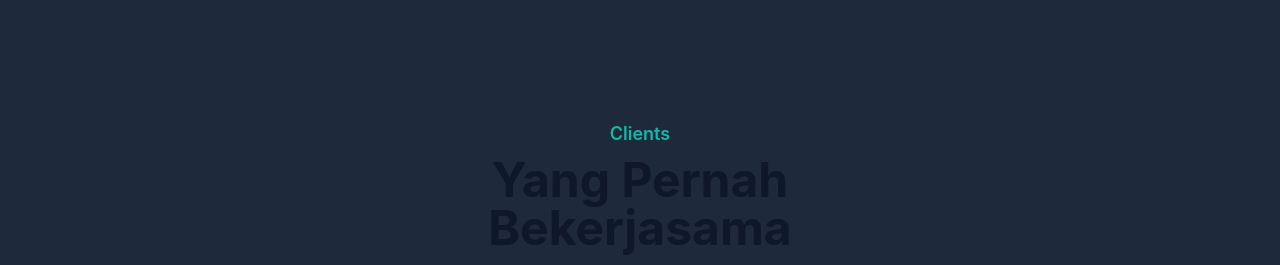
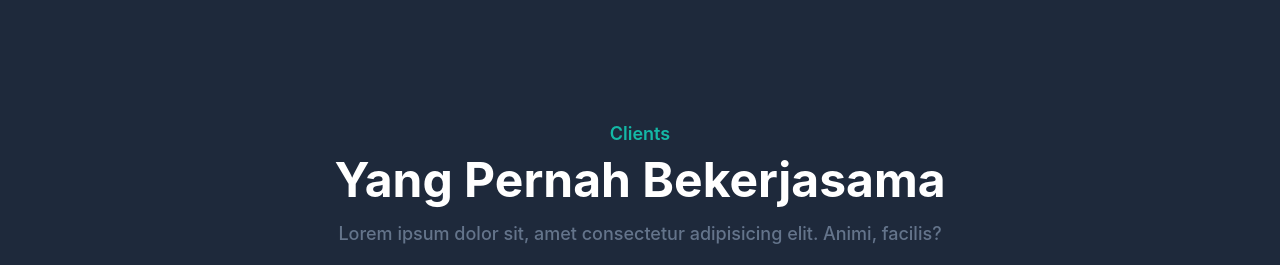
Before and after one commit to irhambahtiar/portfolio-tailwind-css, a website: page index.html in a window 1280 px wide. Shown: the part 2590-2855 px from the top of the page. Drawn offline with Linux system fonts and the light colour scheme.

Commit message:
update clients section

```diff
--- a/index.html
+++ b/index.html
@@ -231,9 +231,9 @@
   <section id="clients" class="bg-slate-800 pt-36 pb-32">
     <div class="container">
       <div class="w-full px-4">
-        <div class="mx-auto mb-16 max-w-xl text-center">
+        <div class="mx-auto mb-16 text-center">
           <h4 class="mb-2 text-lg font-semibold text-primary">Clients</h4>
-            <h2 class="mb-4 text-3xl font-bold text-dark sm:text-4xl lg:text-5xl">Yang Pernah Bekerjasama</h2>
+            <h2 class="mb-4 text-3xl font-bold text-white sm:text-4xl lg:text-5xl">Yang Pernah Bekerjasama</h2>
             <p class="text-md font-medium text-secondary md:text-lg">
               Lorem ipsum dolor sit, amet consectetur adipisicing elit. Animi, facilis?
             </p>
```
